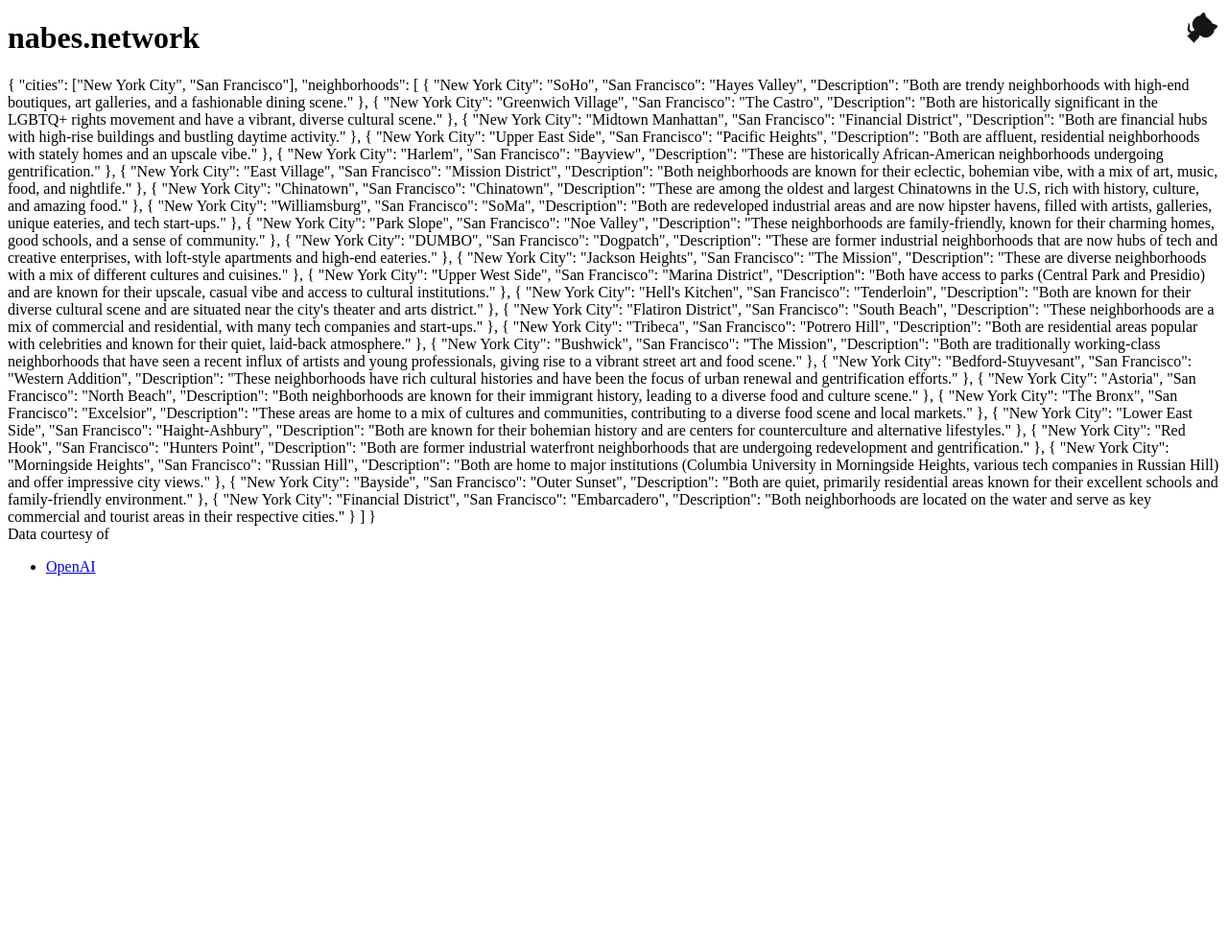
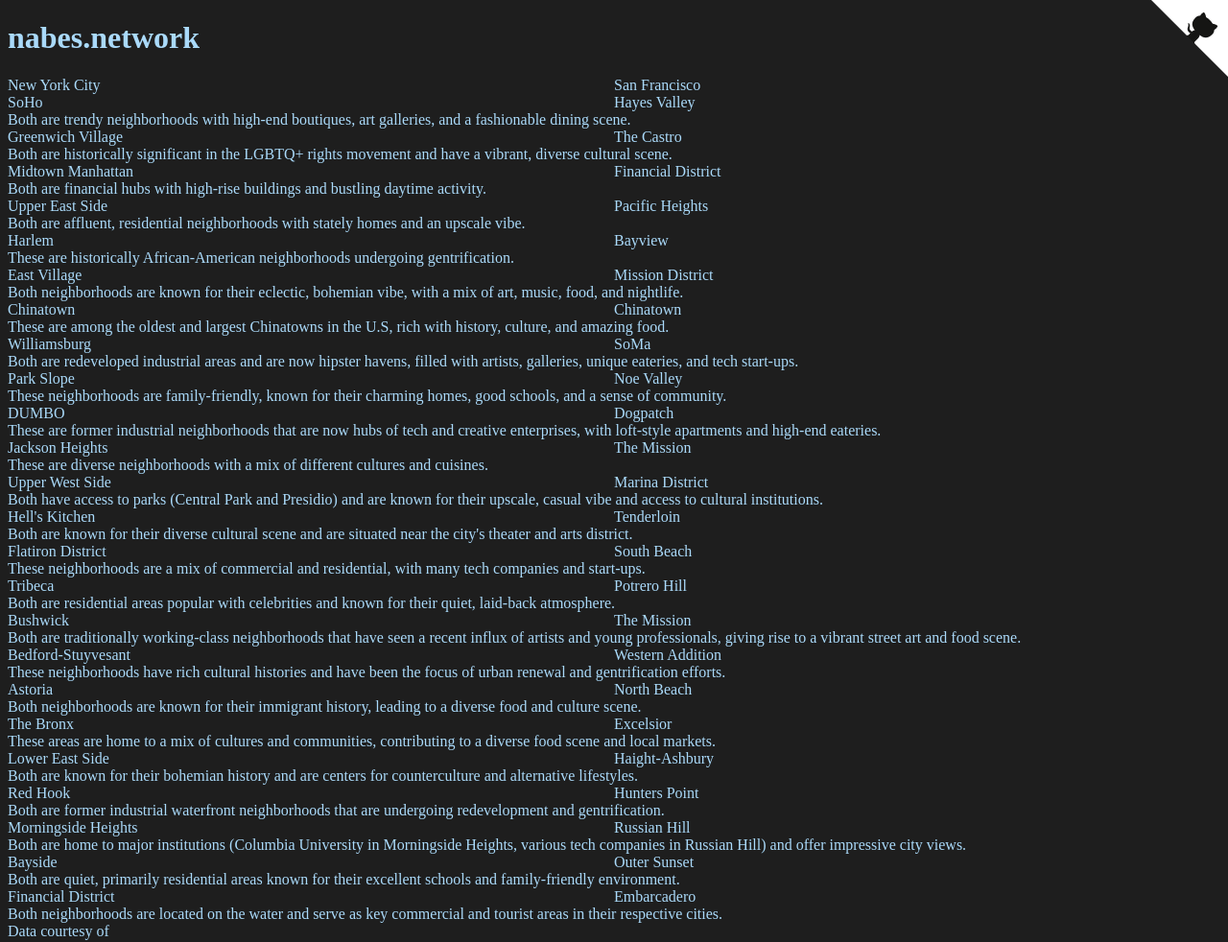
Before and after one commit to siggy/nabes.network, a plain HTML site: page index.html in a window 1280 px wide. Shown: the top 982 px of the page at 96% size. Before the commit the page ends 800 px from the top, so only its background shows below. Drawn offline with Linux system fonts and the light colour scheme.

Commit message:
css grid

```diff
--- a/index.html
+++ b/index.html
@@ -49,7 +49,13 @@
   </header>
 
   <main>
-    <div id="compare" class="compare">
+    <div id="main" class="main">
+      <div id="city0" class="city0">
+      </div>
+      <div id="city1" class="city1">
+      </div>
+      <div id="neighborhoods" class="neighborhoods">
+      </div>
     </div>
   </main>
 
--- a/nabes.network.css
+++ b/nabes.network.css
@@ -0,0 +1,51 @@
+body {
+  background-color: #1e1e1e;
+  color: #aadafa;
+}
+
+.main {
+  display: grid;
+  /* grid-template-columns: repeat(2, 1fr); */
+  /* gap: 10px; */
+  /* grid-auto-rows: minmax(100px, auto); */
+  /* grid-template-columns: repeat(auto-fit, minmax(100px, 1fr)); */
+  grid-template-columns: 1fr 1fr;
+}
+
+.city0 {
+  grid-column: 1;
+  /* grid-row: 1; */
+}
+
+.city1 {
+  grid-column: 2;
+  /* grid-row: 1; */
+}
+
+.neighborhoods {
+  display: grid;
+  grid-template-columns: 1fr 1fr;
+  grid-column: 1 / 3;
+  /* grid-row: 2; */
+}
+
+.compare {
+  display: grid;
+  grid-template-columns: 1fr 1fr;
+  grid-column: 1 / 3;
+}
+.names {
+  display: grid;
+  grid-template-columns: 1fr 1fr;
+  grid-column: 1 / 3;
+}
+.desc {
+  grid-column: 1 / 3;
+}
+
+.neighborhood0 {
+  grid-column: 1;
+}
+.neighborhood1 {
+  grid-column: 2;  /* grid-row: 2; */
+}
--- a/nabes.network.js
+++ b/nabes.network.js
@@ -1,13 +1,53 @@
-const compare = document.getElementById('compare');
+const city0 = document.getElementById('city0');
+const city1 = document.getElementById('city1');
+const neighborhoods = document.getElementById('neighborhoods');
 
 Promise.all([
   fetch('data/nyc.sf.json')
     .then(response =>
-      response.ok ? response.text() : Promise.reject(response.status)
+      response.ok ? response.json() : Promise.reject(response.status)
     ),
 ])
 .then(responses => {
-  // data/nyc.sf.json
-  const nycSF = responses[0];
-  compare.appendChild(document.createTextNode(nycSF));
+  const cityName0 = responses[0].cities[0];
+  const cityName1 = responses[0].cities[1];
+
+  city0.appendChild(document.createTextNode(cityName0));
+  city1.appendChild(document.createTextNode(cityName1));
+
+  responses[0].neighborhoods.forEach(element => {
+    const neighborhood0 = element[cityName0];
+    const neighborhood1 = element[cityName1];
+
+    const neighborhood0Node = document.createElement("div");
+    const neighborhood1Node = document.createElement("div");
+
+    neighborhood0Node.classList.add('neighborhood0');
+    neighborhood1Node.classList.add('neighborhood1');
+
+    neighborhood0Node.appendChild(document.createTextNode(neighborhood0));
+    neighborhood1Node.appendChild(document.createTextNode(neighborhood1));
+
+
+    const names = document.createElement('div');
+    names.classList.add('names');
+
+    names.appendChild(neighborhood0Node);
+    names.appendChild(neighborhood1Node);
+
+    console.log(element[cityName0]);
+    console.log(element[cityName1]);
+    console.log(element.Description);
+
+    const descNode = document.createElement("div");
+    descNode.classList.add('desc');
+    descNode.appendChild(document.createTextNode(element.Description));
+
+    const compare = document.createElement('div');
+    compare.classList.add('compare');
+    compare.appendChild(names);
+    compare.appendChild(descNode);
+
+    neighborhoods.appendChild(compare);
+  });
 });
```
Also changed, not shown: hv.html (added, +39 -0 lines).
